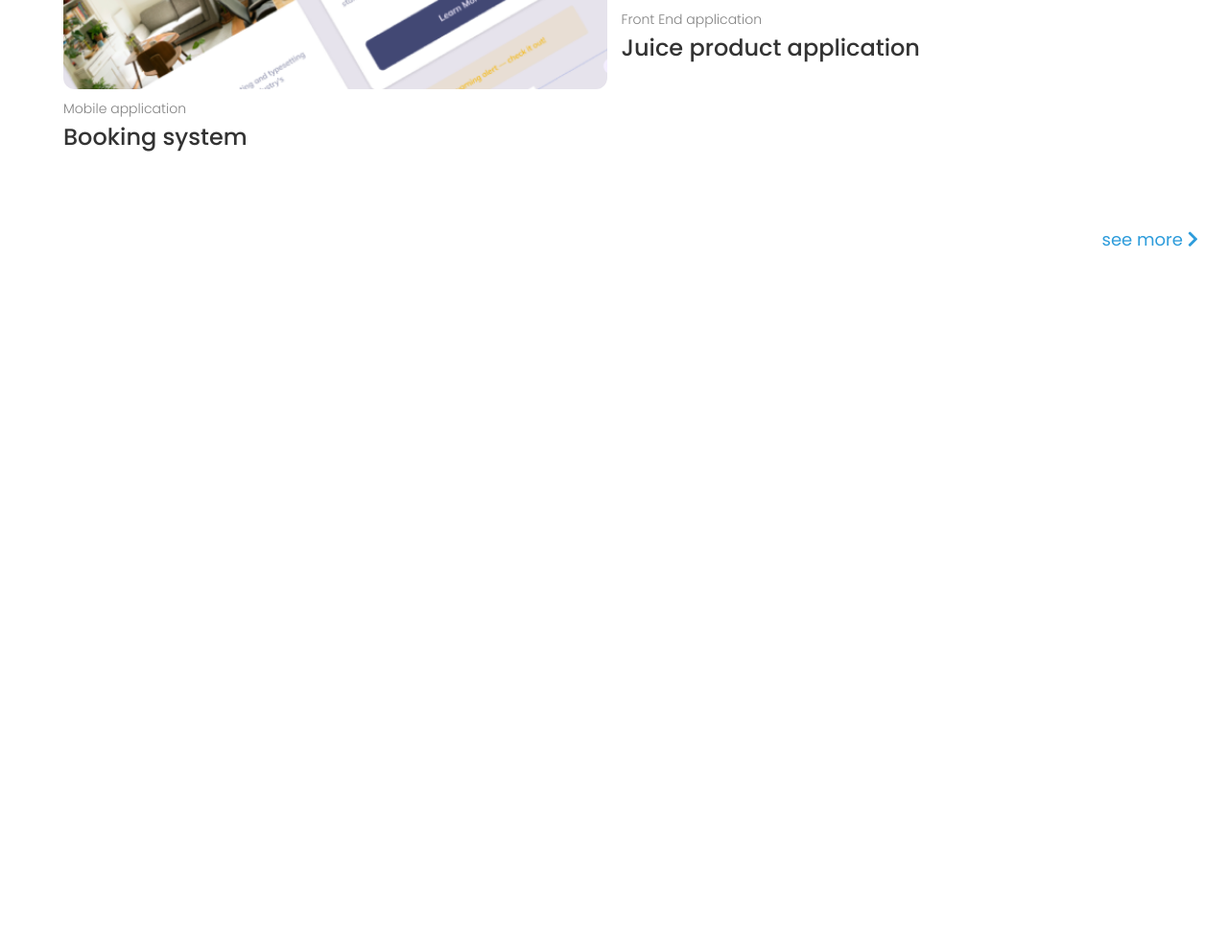
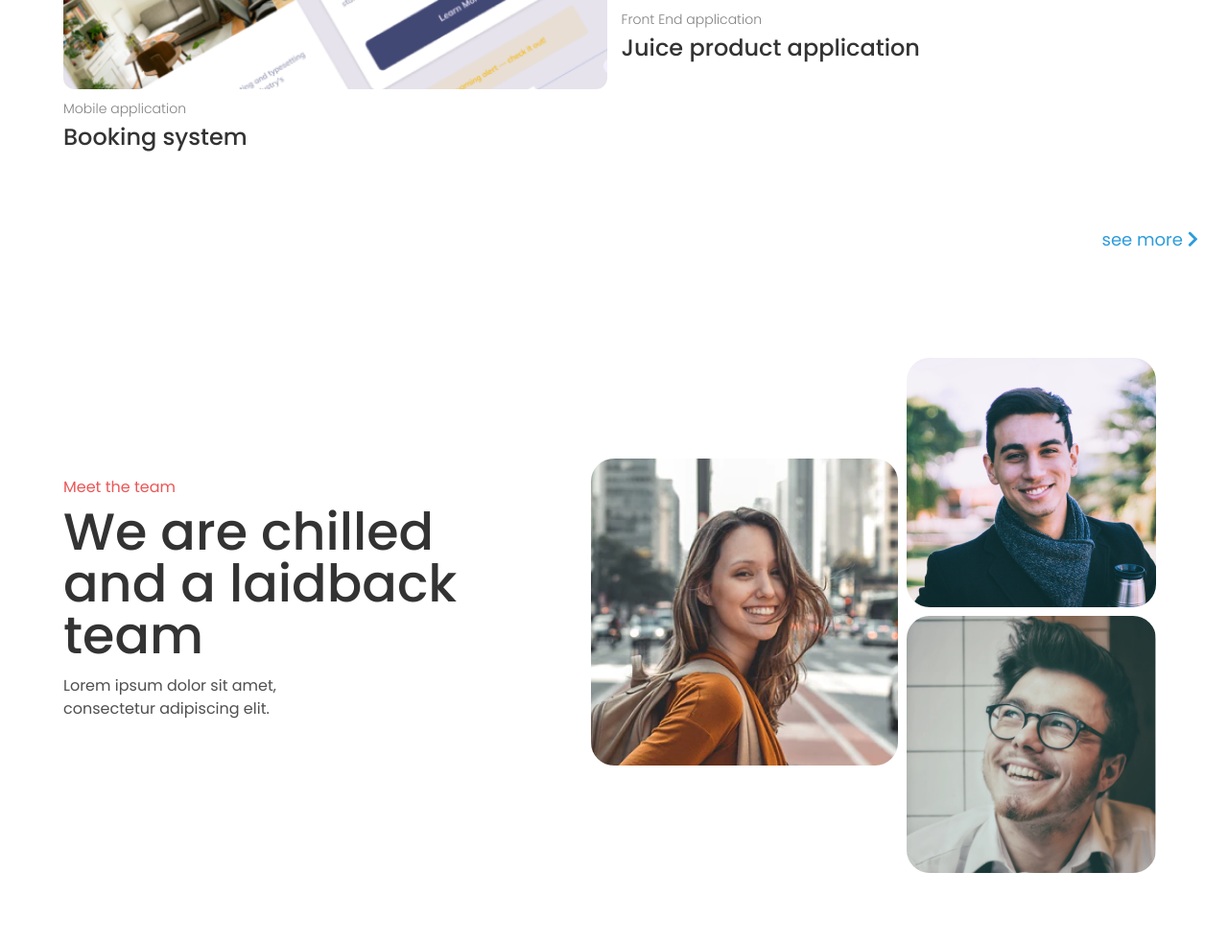
Before and after one commit to d4rkener/edie-homepage, a website built with Vite: page index.html in a window 1280 px wide. Shown: the part 3183-4166 px from the top of the page at 96% size. Before the commit the page ends 3483 px from the top, so only its background shows below. Built offline with nearby package versions, Linux system fonts and the light colour scheme.

Commit message:
Clients Section Added

```diff
--- a/index.html
+++ b/index.html
@@ -161,6 +161,33 @@
       <p class="see-more">see more <i class="fas fa-chevron-right"></i></p>
     </section>
 
+    <!-- Clients Section -->
+    <section class="clients" id="clients">
+      <div>
+        <div class="clients__text">
+          <p>Meet the team</p>
+          <h2>
+            We are chilled <br />
+            and a laidback <br />
+            team
+          </h2>
+          <p>
+            Lorem ipsum dolor sit amet, <br />
+            consectetur adipiscing elit.
+          </p>
+        </div>
+        <div class="clients__img">
+          <div>
+            <img src="./src/assests/person3.png" alt="person3" />
+          </div>
+          <div class="flex flex-d-c">
+            <img src="./src/assests/person1.png" alt="person1" />
+            <img src="./src/assests/person2.png" alt="person2" />
+          </div>
+        </div>
+      </div>
+    </section>
+
     <!-- JavaScript -->
     <script type="module" src="./src/scripts/main.js"></script>
   </body>
--- /dev/null
+++ b/src/scss/layouts/_clients.scss
@@ -0,0 +1,61 @@
+@use '../abstracts' as abs;
+
+.clients {
+  padding: 2.375rem 0.9375rem;
+
+  @include abs.breakpoint(medium) {
+    padding: 2.375rem 1.9375rem;
+  }
+
+  > div {
+    @include abs.breakpoint(medium) {
+      padding: 2.1875rem;
+      display: flex;
+      justify-content: space-between;
+      align-items: center;
+    }
+  }
+
+  &__text {
+    margin-bottom: 2.25rem;
+
+    p:first-child {
+      color: abs.$red;
+    }
+
+    h2 {
+      margin-bottom: 0.875rem;
+      margin-top: 0.4375rem;
+    }
+  }
+
+  &__img {
+    display: flex;
+    align-items: center;
+
+    img:first-child {
+      width: 11.125rem;
+      border-radius: 24px;
+      margin-right: 0.5625rem;
+
+      @include abs.breakpoint(large) {
+        width: 20rem;
+      }
+    }
+
+    div:nth-child(2) {
+      img {
+        width: 9rem;
+        border-radius: 24px;
+
+        @include abs.breakpoint(large) {
+          width: 16.25rem;
+        }
+
+        &:not(:last-child) {
+          margin-bottom: 0.5625rem;
+        }
+      }
+    }
+  }
+}
--- a/src/scss/layouts/_index.scss
+++ b/src/scss/layouts/_index.scss
@@ -2,3 +2,4 @@
 @forward './hero';
 @forward './services';
 @forward './works';
+@forward './clients';
```
